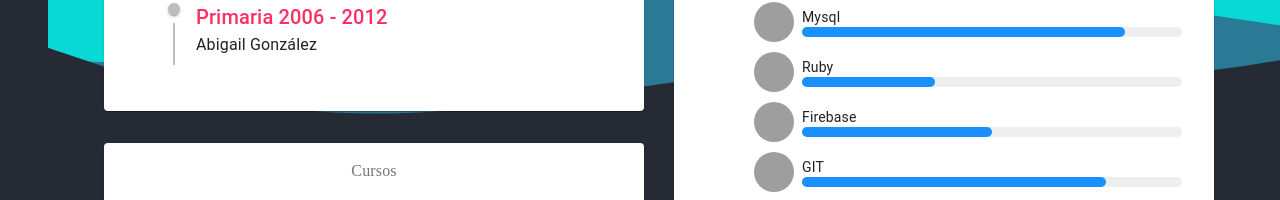
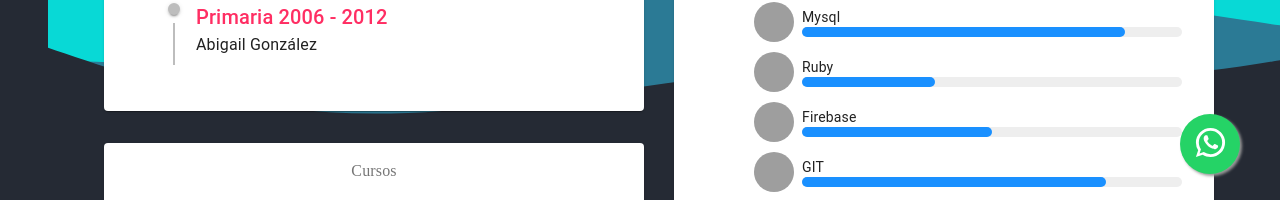
Before and after one commit to Maxcrazy1/maxcode, a React (Create React App) app: page /about in a window 1280 px wide. Shown: the part 586-786 px from the top of the page. Built offline with nearby package versions, Linux system fonts and the light colour scheme; no server answers; grey boxes are pictures that could not be loaded.

Commit message:
Feat: Ws btn contact added

```diff
--- a/src/App.js
+++ b/src/App.js
@@ -21,7 +21,6 @@ export default function Dashboard() {
           <Route path="/contact">
             <Contact />
           </Route>
-
           <Route path="/login">
             <Login />
           </Route>
--- a/src/client/components/Gallery/index.js
+++ b/src/client/components/Gallery/index.js
@@ -5,18 +5,18 @@ import { makeStyles } from "@material-ui/core/styles";
 
 const useStyles = makeStyles((theme) => ({
   "@global": {
-    "#root": {
-      overflow: "hidden !important",
+"#root": {
+overflow: "hidden !important",
 
-    },
+},
     img: {
       maxWidth: "100%",
     },
   },
   gallery: {
     padding: 0,
+    marginBottom:0,
     display: "flow-root",
-    height: "100vh",
     "& li:hover img": {
       "-moz-transform": "scale(1.1)",
       "-webkit-transform": "scale(1.1)",
--- a/src/client/components/Template.js
+++ b/src/client/components/Template.js
@@ -4,23 +4,10 @@ import Sidebar from "./Sidebar";
 import { makeStyles } from "@material-ui/core/styles";
 import { Row, Col, Container } from "react-bootstrap";
 import FooterNavbar from "../components/FooterNavbar";
+import Link from '@material-ui/core/Link';
+import WhatsAppIcon from '@material-ui/icons/WhatsApp';
 
 const useStyles = makeStyles(() => ({
-// "@global": {
-// body: {
-// backgroundColor:"#382E7E !important",
-// "&::after":{
-// content: "",
-// position: "absolute",
-// top: "100%",
-// left: 0,
-// height: "20px",
-// width: "100%",
-// backgroundColor: "red"
-// },
-// },
-// },
-
   sidebarWrapper: {
     minHeight: "100vh !important",
     width: "7rem",
@@ -40,6 +27,25 @@ const useStyles = makeStyles(() => ({
     marginLeft: "3%",
     padding: 0,
   },
+  floatRound:{
+    	position:'fixed',
+	width:'60px',
+	height:'60px',
+	bottom:'40px',
+	right:'40px',
+	backgroundColor:'#25d366',
+	color:'#FFF',
+	borderRadius:'50px',
+	textAlign:'center',
+  fontSize:'30px',
+	boxShadow: '2px 2px 3px #999',
+  zIndex:100,
+  },
+  iconWs:{
+    fontSize:'35px',
+    marginTop:'8px'
+  }
+
 }));
 
 const Template = ({ RenderComponent }) => {
@@ -61,13 +67,23 @@ const Template = ({ RenderComponent }) => {
           <div className={classes.sidebarWrapper}>
             <Sidebar />
           </div>
-          <div className={classes.contentWrapper}>{RenderComponent}</div>
+          <div className={classes.contentWrapper}>{RenderComponent}
+      <Link target="_blank" className={classes.floatRound} href="https://api.whatsapp.com/send?phone=+584241722195&text=Estamos%20interesados%20en%20comunicarnos%20contigo%20%F0%9F%A4%9D">
+        <WhatsAppIcon className={classes.iconWs} />
+      </Link>
+
+
+          </div>
+
         </>
       ) : (
         <Container fluid>
           <Row>
             <Col style={{padding:0}} xs={12}>
               {RenderComponent}
+<Link target="_blank" className={classes.floatRound} href="https://api.whatsapp.com/send?phone=+584241722195&text=Estamos%20interesados%20en%20comunicarnos%20contigo%20%F0%9F%A4%9D">
+        <WhatsAppIcon className={classes.iconWs} />
+      </Link>
               <FooterNavbar />
             </Col>
           </Row>
--- a/src/client/containers/Gallery.js
+++ b/src/client/containers/Gallery.js
@@ -85,7 +85,6 @@ const Gallery = ({classes}) => {
   };
 
   useEffect(() => {
-    window.scrollTo(0, 0);
     ProjectService.getAll().on("value", setAllProjects);
 
     return () => {
```
Also changed, not shown: 1 other file (tests, documents, lock files or other folders).
